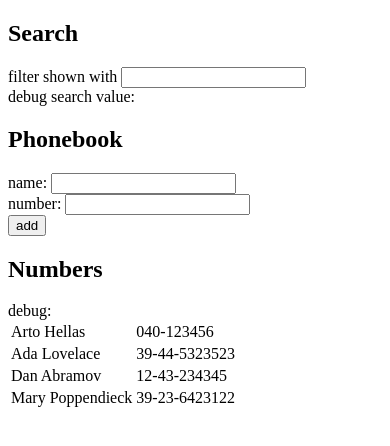
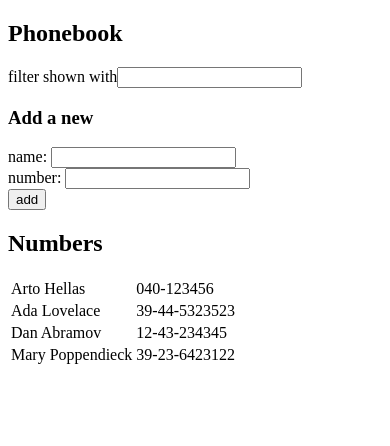
Before and after one commit to Zsquare2/FullStackOpen22, a React (Create React App) app in the folder part2/phonebook/: page / in a window 390 px wide. Shown: the top 446 px of the page. Built offline with nearby package versions, Linux system fonts and the light colour scheme.

Commit message:
2.10: The Phonebook Step5

```diff
--- a/part2/phonebook/src/App.js
+++ b/part2/phonebook/src/App.js
@@ -1,6 +1,7 @@
 import { useState } from 'react'
-
-const Names = ({ name }) => <tr><td>{name.name}</td><td>{name.number}</td></tr>
+import PersonForm from './components/personForm'
+import { Filter} from './components/filter'
+import Persons from './components/persons'
 
 
 
@@ -11,93 +12,18 @@ const App = () => {
     { name: 'Dan Abramov', number: '12-43-234345', id: 3 },
     { name: 'Mary Poppendieck', number: '39-23-6423122', id: 4 }
     ])
-
-  const [newName, setNewName] = useState('')
-  const [newNumber, setNewNumber] = useState('')
   const [searchValue, setSearchValue] = useState('')
-
-  const namesArray = persons.map(names => names.name)
-
-
-  const handleNameChange = (event) =>{
-    setNewName(event.target.value)
-  }
-
-  const handleNumberChange = (event) =>{
-    setNewNumber(event.target.value)
-  }
-
-  const handleSearchValueChange = (event) =>{
-    setSearchValue(event.target.value)
-  }
-
-  const nameSearch =
-  (persons.filter((search) => (search.name.toLowerCase().indexOf(searchValue.toLowerCase()) !== -1)))
-
-  const addName = (event) =>{
-    event.preventDefault()
-
-    console.log("button clicked", event.target)
-    console.log("can i add name :", newName )
-    // nameExists()
-      if (namesArray.includes(newName)){
-        console.log("name already exists")
-        window.alert(`${newName} is already added to phonebook`);
-
-      }else{
-        const newObject = {
-          name: newName,
-          number: newNumber,
-          id: persons.length +1
-        }
-        setPersons(persons.concat(newObject))
-        setNewName("")
-        setNewNumber("")
-    }}
 
   return (
     <div>
-      <h2>Search</h2>
-      <div>
-      filter shown with <input
-        value={searchValue}
-        onChange={handleSearchValueChange}
-        />
-      </div>
-      <div>debug search value: {searchValue}</div>
+      <h2>Phonebook</h2>
+      <Filter value={searchValue} setSearchValue={setSearchValue} persons={persons}/>
 
+      <h3>Add a new</h3>
+      <PersonForm persons={persons} setPersons={setPersons} />
 
-      <h2>Phonebook</h2>
-      <form onSubmit={addName}>
-        <div>
-          name: <input
-            value={newName}
-            onChange={handleNameChange}
-            />
-        </div>
-
-        <div>
-          number: <input
-          value={newNumber}
-          onChange={handleNumberChange}
-          />
-        </div>
-
-        <div>
-          <button type="submit">add</button>
-        </div>
-      </form>
       <h2>Numbers</h2>
-      <div>debug: {newName}</div>
-      <div>
-        <table>
-          <tbody>
-            {nameSearch.map((name, index) =>
-              <Names key={index} name={name} />
-            )}
-          </tbody>
-        </table>
-      </div>
+      <Persons persons={persons} searchValue={searchValue}/>
     </div>
   )}
 
--- /dev/null
+++ b/part2/phonebook/src/components/filter.js
@@ -0,0 +1,18 @@
+import React from "react"
+
+const Filter = ({value, setSearchValue }) => {
+    const handleSearchValueChange = (event) =>{
+        setSearchValue(event.target.value)}
+    return(
+        <div>
+            filter shown with
+            <input value={value} onChange={handleSearchValueChange} />
+        </div>
+        )}
+
+const nameSearch = ({persons, searchValue})=>
+    (persons.filter((search) => (
+        search.name.toLowerCase().indexOf(searchValue.toLowerCase()) !== -1
+        )))
+
+export {Filter, nameSearch}
--- /dev/null
+++ b/part2/phonebook/src/components/personForm.js
@@ -0,0 +1,54 @@
+import React from "react"
+import {useState} from "react"
+
+const PersonForm =({persons, setPersons }) =>{
+    const [newName, setNewName] = useState('')
+    const [newNumber, setNewNumber] = useState('')
+
+    const handleNameChange = (event) =>
+        setNewName(event.target.value)
+
+      const handleNumberChange = (event) =>
+        setNewNumber(event.target.value)
+
+    const addName = (event) =>{
+        event.preventDefault()
+
+          if (persons.map(names => names.name).includes(newName)){
+            window.alert(`${newName} is already added to phonebook`);
+          }
+          else{
+            const newObject = {
+              name: newName,
+              number: newNumber,
+              id: persons.length +1
+            }
+            setPersons(persons.concat(newObject))
+            setNewName("")
+            setNewNumber("")
+        }}
+
+    return(
+        <div>
+        <form onSubmit={addName}>
+        <div>
+          name: <input
+            value={newName}
+            onChange={handleNameChange}
+            />
+        </div>
+        <div>
+          number: <input
+          value={newNumber}
+          onChange={handleNumberChange}
+          />
+        </div>
+        <div>
+          <button type="submit">add</button>
+        </div>
+      </form>
+      </div>
+    )
+}
+
+export default PersonForm
--- /dev/null
+++ b/part2/phonebook/src/components/persons.js
@@ -0,0 +1,21 @@
+import React from "react"
+import { nameSearch } from "./filter"
+
+
+const Names = ({ name }) => <tr><td>{name.name}</td><td>{name.number}</td></tr>
+
+const Persons = ({ persons, searchValue }) => {
+    return(
+        <div>
+        <table>
+          <tbody>
+            {nameSearch({persons, searchValue}).map((name, index) =>
+              <Names key={index} name={name} />
+            )}
+          </tbody>
+        </table>
+      </div>
+    )
+}
+
+export default Persons
```
